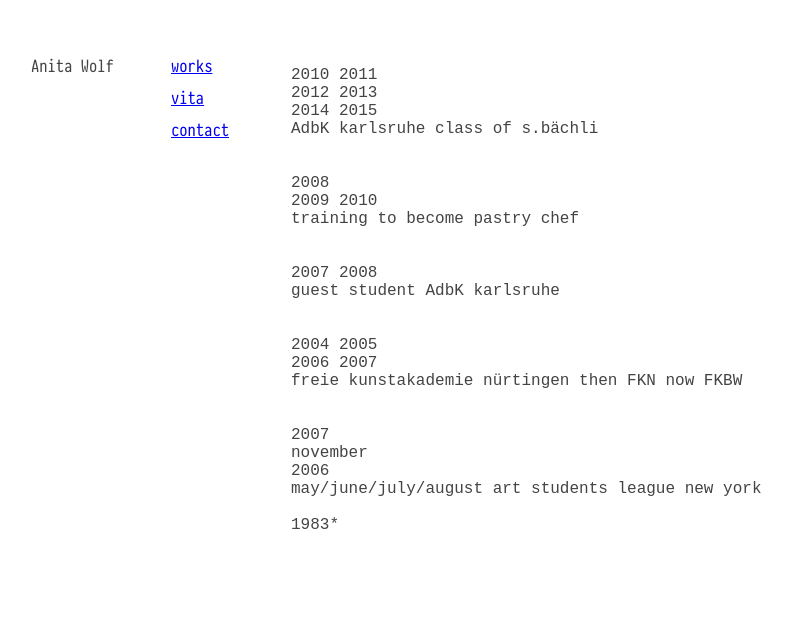
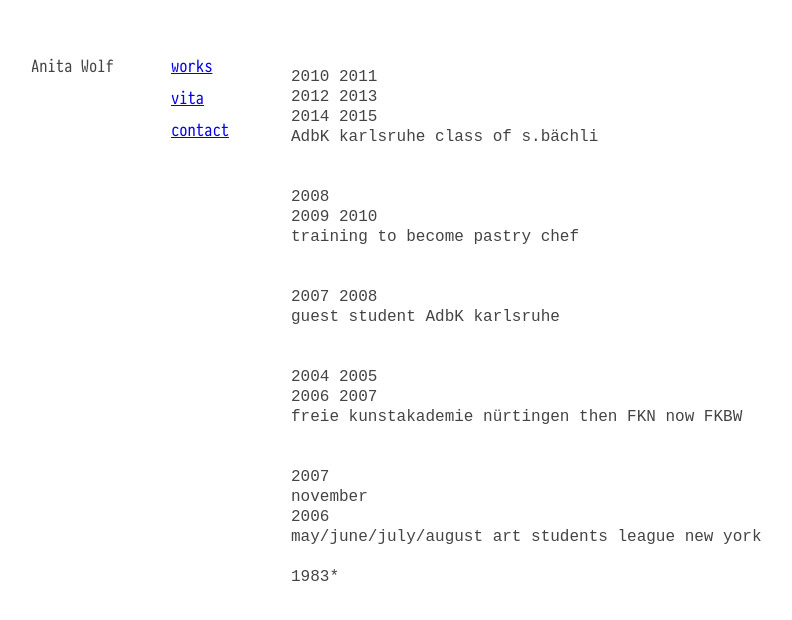
Before and after one commit to gwofaw/gwofaw.github.io, a Jekyll site: the page built from vita.md, in a window 1280 px wide. Shown: the top 620 px of the page, without its empty margins (129-921 px from the left). Built offline with Jekyll 4.4.1, drawn with Linux system fonts in a browser that asks for light colours.

Commit message:
make pre use conso

```diff
--- a/stylesheets/styles.css
+++ b/stylesheets/styles.css
@@ -39,6 +39,9 @@
   padding-bottom: 50px;
 }
 
+pre {
+  font-family: Consolino, monospace;
+}
 
 .video {
 	position: relative;
```
